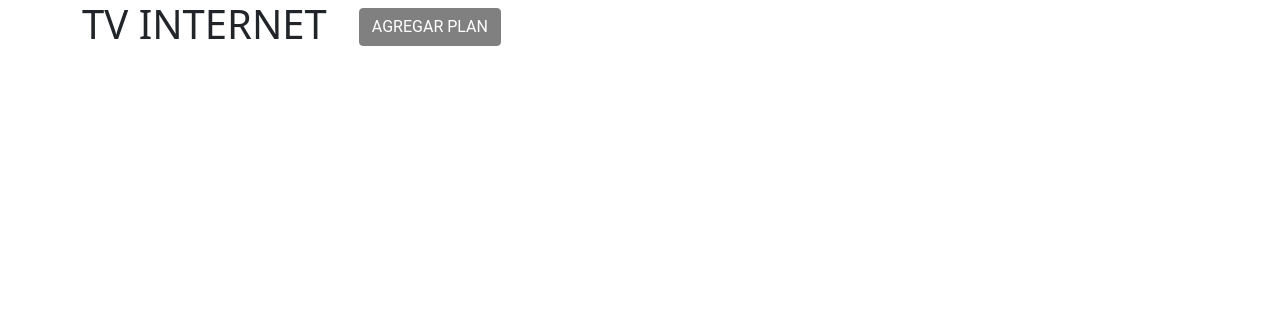
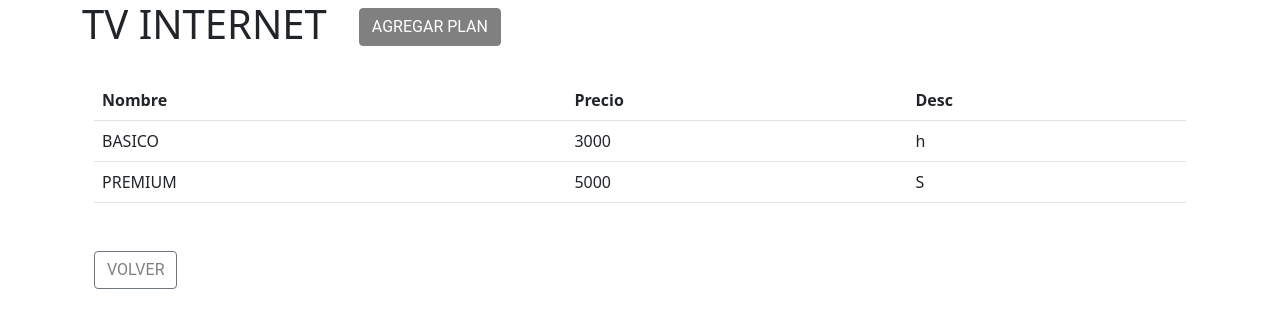
Before and after one commit to nahuelcacer/tv, a Django app: page /servicio/ver/2 in a window 1280 px wide. Shown: the top 328 px of the page. Run offline with Django 4.2, Linux system fonts and the light colour scheme; data comes from the database, SQL or seed files in the repository; both versions use the stored data as it was after the commit; some libraries are stand-ins or nearby versions.

Commit message:
servicios y planes

```diff
--- a/apps/servicio/forms.py
+++ b/apps/servicio/forms.py
@@ -15,4 +15,4 @@ class FormServicio(forms.ModelForm):
 class FormPlan(forms.ModelForm):
     class Meta:
         model = Plan
-        fields = '__all__'
+        fields = ['nombre','precio','descripcion']
--- a/apps/servicio/urls.py
+++ b/apps/servicio/urls.py
@@ -8,7 +8,7 @@ urlpatterns = [
     path('', views.MainServicio ,name="main"),
     path('add/', ViewServicio.as_view(), name="add"),
     path('ver/<int:id>', views.IdServicio , name="ver"),
-    path('ver/<int:id>/addplan', views.addplan , name="add"),
+    path('ver/<int:id>/addplan', views.addplan , name="addplan"),
 
     # path('ver/<int:id>',name="ver")
 
--- a/apps/servicio/views.py
+++ b/apps/servicio/views.py
@@ -1,5 +1,6 @@
 from django.shortcuts import render,redirect
 from django.views import View
+from apps.servicio.models import Plan
 from .forms import FormServicio, FormPlan
 from .queries import allServicio, idServicio
 # Create your views here.
@@ -29,16 +30,27 @@ def MainServicio(request):
 
 def IdServicio(request,id):
     servicio = idServicio(id)
+    plan = Plan.objects.filter(servicio=servicio)
     context = {
-        'servicio': servicio
+        'servicio': servicio,
+        'plan':plan
     }
     return render(request, 'servicio/ver.html', context)
 
 def addplan(request,id):
     servicio = idServicio(id)
-    form = FormPlan()
+    form = FormPlan(request.POST)
     context = {
         'form':form,
         'servicio':servicio
+
     }
+
+    if request.method == 'POST':
+        if form.is_valid():
+            aux = form.save(commit=False)
+            aux.servicio = servicio
+            aux.save()
+
+
     return render(request, 'servicio/plan/add.html',context)
--- a/templates/servicio/add.html
+++ b/templates/servicio/add.html
@@ -3,7 +3,7 @@
 {% load bootstrap3 %}
 
 <div class="container-md">
-    <h4 style="color:#D17901">AGREGAR CLIENTE</h4>
+    <h4 style="color:#D17901">AGREGAR SERVICIO</h4>
     <form  action="" method="POST" class="form-group" enctype="multipart/form-data">
         {% csrf_token %}
         {% bootstrap_form form %}
--- a/templates/servicio/plan/add.html
+++ b/templates/servicio/plan/add.html
@@ -3,7 +3,7 @@
 {% load bootstrap3 %}
 
 <div class="container-md">
-    <h4 style="color:#D17901">AGREGAR CLIENTE</h4>
+    <h4 style="color:#D17901">AGREGAR PLAN</h4>
     <form  action="" method="POST" class="form-group" enctype="multipart/form-data">
         {% csrf_token %}
         {% bootstrap_form form %}
--- a/templates/servicio/ver.html
+++ b/templates/servicio/ver.html
@@ -6,12 +6,33 @@
         <div class="row">
             <div class="d-flex gap-2 col">
                 <h1>{{servicio.nombre}}</h1>
-                <a style="text-decoration: none;">
+                <a style="text-decoration: none;" href="{% url 'apps.servicio:addplan' servicio.id %}">
                     <button class="btn btn-primary" style="border-color:grey;background-color: grey ;font-family:Roboto;margin-top: 0.5rem;margin-left:1.5rem">AGREGAR PLAN</button>
                 </a>
             </div>
+          </div>
+        {% endif %}
+        {% if plan %}
+          <div class="container-md mt-4">
+              <table class="table">
+                  <tr>
+                      <th>Nombre</th>
+                      <th>Precio</th>
+                      <th>Desc</th>
+                  </tr>
+                  {% for i in plan %}
+                  <tr>
+                      <td>{{i.nombre}}</td>
+                      <td>{{i.precio}}</td>
+                      <td>{{i.descripcion}}</td>
+                  </tr>
+                {%endfor%}
+              </table>
+              <button class="btn btn-outline-secondary" style="font-family:Roboto;margin-top: 2rem;" type="button">
+                  <a href="{% url 'apps.servicio:main' %}" style="text-decoration: none; color:grey;">VOLVER</a>
+              </button>
+          </div>
 
-          </div>
         {% endif %}
     </div>
 
```
Also changed, not shown: apps/clientes/models.py (+0 -9 lines), db.sqlite3.
